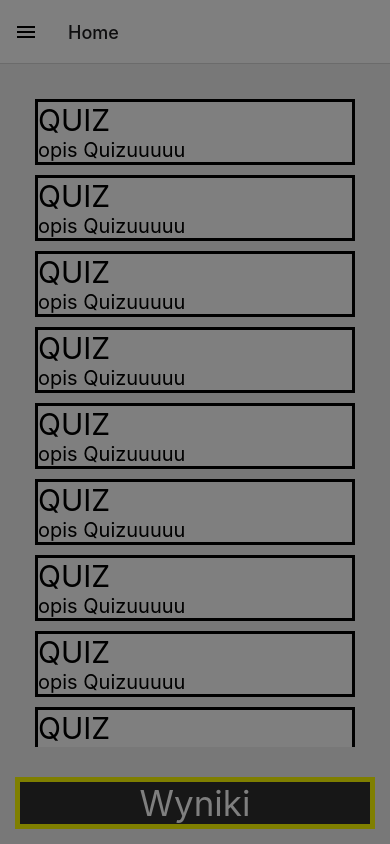
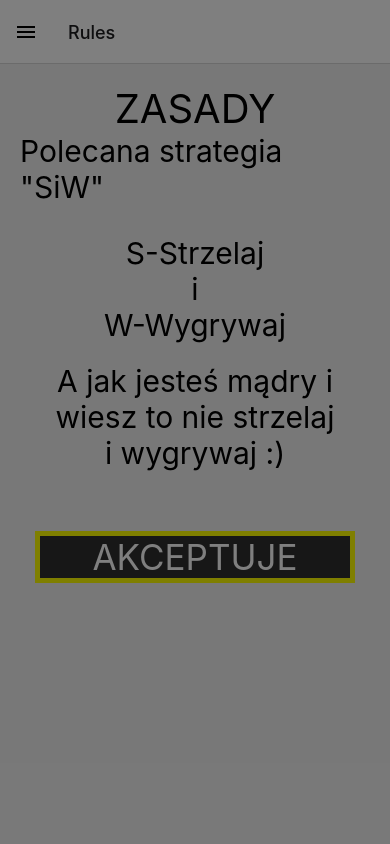
Before and after one commit to swojciech35/ZPSM, a React Native app in the folder Quiz/: screen /Rules in a window 390 px wide. Built offline with nearby package versions, Linux system fonts and the light colour scheme.

Commit message:
add Rules lab8

```diff
--- a/Quiz/App.js
+++ b/Quiz/App.js
@@ -1,19 +1,24 @@
 import * as React from 'react';
-import { View, Text } from 'react-native';
-import { NavigationContainer } from '@react-navigation/native';
-import { createDrawerNavigator } from '@react-navigation/drawer';
+import {View, Text} from 'react-native';
+import {NavigationContainer} from '@react-navigation/native';
+import {createDrawerNavigator} from '@react-navigation/drawer';
+import AsyncStorage from '@react-native-async-storage/async-storage';
 
 import Home from './components/Home';
 import Result from './components/Result';
 import Test from './components/Test';
-
-
+import Rules from './components/Rules';
 
 const Drawer = createDrawerNavigator();
+
+export default function App() {
 
   function MyDrawer() {
     return (
       <Drawer.Navigator useLegacyImplementation>
+        {rulesFirst == '0' ? (
+          <Drawer.Screen name="Rules" component={Rules} />
+        ) : null}
         <Drawer.Screen name="Home" component={Home} />
         <Drawer.Screen name="Test" component={Test} />
         <Drawer.Screen name="Result" component={Result} />
@@ -21,10 +26,30 @@ function MyDrawer() {
     );
   }
 
-export default function App() {
+  const getData = async () => {
+    try {
+      AsyncStorage.getItem('@RulesKey').then(value => {
+        if (value != null) {
+          setrulesFirst('1');
+          console.log('zmiana na 1');
+        }
+      });
+    } catch (e) {
+      console.log(e);
+    }
+  };
+
+  React.useEffect(() => {
+    console.log('hehe działam');
+    getData();
+  }, []);
+
+  const [rulesFirst, setrulesFirst] = React.useState('0');
   return (
+    <>
       <NavigationContainer>
         <MyDrawer />
       </NavigationContainer>
+    </>
   );
 }
--- /dev/null
+++ b/Quiz/components/Rules.js
@@ -0,0 +1,87 @@
+import * as React from 'react';
+import {View, Text, Button} from 'react-native';
+import AsyncStorage from '@react-native-async-storage/async-storage';
+import {ScrollView, TouchableOpacity} from 'react-native-gesture-handler';
+import Home from './Home';
+
+function Rules({navigation}) {
+  const setData = async () => {
+    try {
+      await AsyncStorage.setItem('@RulesKey', '1');
+      console.log('zmiana na 1');
+    } catch (e) {
+      console.log(e);
+    }
+  };
+  return (
+    <>
+      <View
+        style={{
+          display: 'flex',
+          justifyContent: 'space-between',
+          flexDirection: 'column',
+          padding: 20,
+        }}>
+        <Text style={{color: 'black', fontSize: 40, textAlign: 'center'}}>
+          ZASADY
+        </Text>
+        <Text style={{color: 'black', fontSize: 30}}>
+          Polecana strategia "SiW"
+        </Text>
+        <View
+          style={{
+            display: 'flex',
+            justifyContent: 'space-between',
+            flexDirection: 'column',
+            padding: 10,
+          }}>
+          <Text
+            style={{
+              color: 'black',
+              fontSize: 30,
+              marginTop: 20,
+              textAlign: 'center',
+            }}>
+            S-Strzelaj
+          </Text>
+          <Text style={{color: 'black', fontSize: 30, textAlign: 'center'}}>
+            i
+          </Text>
+          <Text style={{color: 'black', fontSize: 30, textAlign: 'center'}}>
+            W-Wygrywaj
+          </Text>
+          <View
+            style={{
+              display: 'flex',
+              justifyContent: 'space-between',
+              flexDirection: 'column',
+              padding: 20,
+            }}>
+            <Text style={{color: 'black', fontSize: 30, textAlign: 'center'}}>
+              A jak jesteś mądry i wiesz to nie strzelaj i wygrywaj :)
+            </Text>
+          </View>
+        </View>
+
+        <TouchableOpacity
+          style={{
+            borderWidth: 5,
+            borderColor: 'yellow',
+            margin: 15,
+            marginTop: 30,
+            backgroundColor: '#2f2f2f',
+          }}
+          onPress={() => {
+            setData();
+            navigation.navigate('Home');
+          }}>
+          <Text style={{fontSize: 35, textAlign: 'center', color: '#ffffff'}}>
+            AKCEPTUJE
+          </Text>
+        </TouchableOpacity>
+      </View>
+    </>
+  );
+}
+
+export default Rules;
--- a/Quiz/package.json
+++ b/Quiz/package.json
@@ -10,9 +10,10 @@
     "lint": "eslint ."
   },
   "dependencies": {
+    "@react-native-async-storage/async-storage": "^1.17.11",
     "@react-navigation/drawer": "^6.5.3",
     "@react-navigation/native": "^6.0.16",
-    "@react-navigation/native-stack": "^6.9.4",
+    "@react-navigation/native-stack": "^6.9.5",
     "react": "18.1.0",
     "react-native": "0.70.6",
     "react-native-gesture-handler": "^2.8.0",
```
Also changed, not shown: 2 other files (tests, documents, lock files or other folders). Lines whose indentation alone changed are shown as unchanged.
